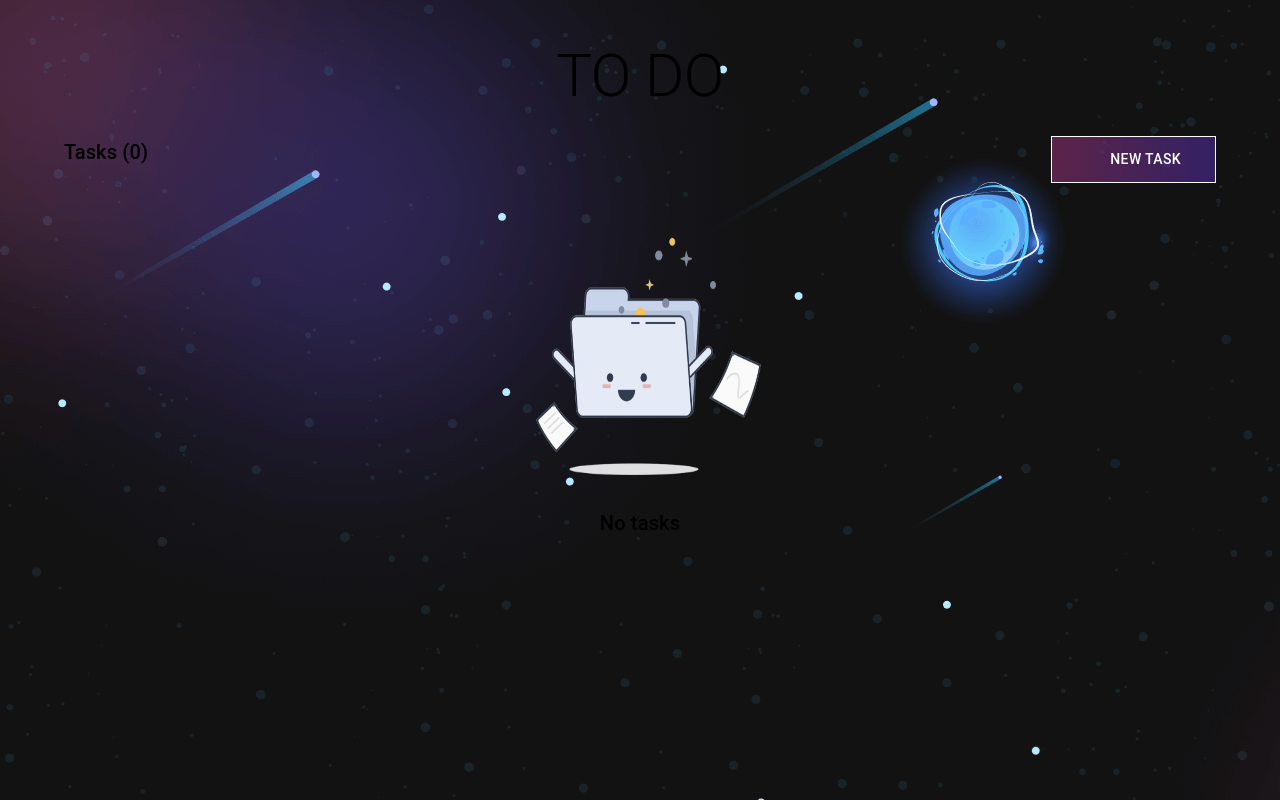
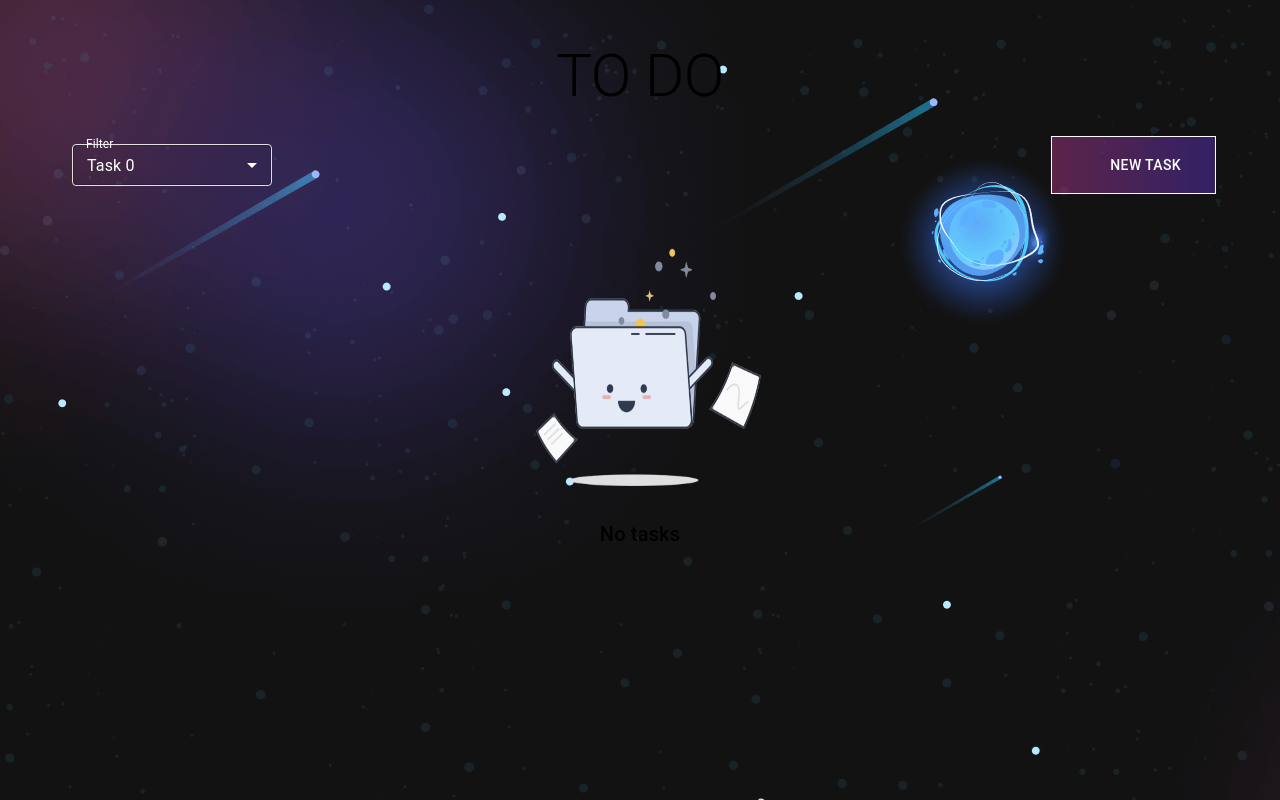
Before and after one commit to Danh-lofi/Todo-app, a Next.js app: page / in a window 1280 px wide. Built offline with nearby package versions, Linux system fonts and the light colour scheme; some icons are missing.

Commit message:
Add SelectComponent and filter functionality

```diff
--- /dev/null
+++ b/src/app/components/select/Select.tsx
@@ -0,0 +1,46 @@
+import * as React from 'react';
+import InputLabel from '@mui/material/InputLabel';
+import MenuItem from '@mui/material/MenuItem';
+import FormControl from '@mui/material/FormControl';
+import Select, { SelectChangeEvent } from '@mui/material/Select';
+
+type IProps = {
+    value: string;
+    handleChange: (value: string) => void;
+    options: {
+        value: string;
+        label: string;
+    }[];
+    title: string;
+}
+export default function SelectComponent({value, handleChange, options, title}: IProps) {
+
+
+  return (
+    <FormControl sx={{ m: 1, minWidth: 120 }} size="small">
+      <InputLabel sx={{color: '#fff'}} id="demo-select-small-label">{title}</InputLabel>
+      <Select
+        labelId="demo-select-small-label"
+        id="demo-select-small"
+        value={value}
+        label={title}
+        onChange={(e)=>handleChange(e.target.value)}
+        sx={{
+            border: '1px solid #e0e0e0',
+            color: '#fff',
+            '& svg':{
+                color: '#fff',
+            },
+            minWidth: '200px',
+
+
+        }}
+      >
+        {options.map((option, index) => (
+            <MenuItem key={index} value={option.value}>{option.label}</MenuItem>
+        )
+        )}
+      </Select>
+    </FormControl>
+  );
+}
--- a/src/app/page.tsx
+++ b/src/app/page.tsx
@@ -14,6 +14,7 @@ import Task from "./components/task/Task";
 import styles from "./page.module.css";
 import { ITask } from "./types/task";
 import img from './assets/empty-data.png';
+import SelectComponent from "./components/select/Select";
 
 
 const style = {
@@ -50,10 +51,15 @@ const TaskFormSchema = Yup.object().shape({
 
 export default function Home() {
   const [tasks, setTasks] = useState<ITask[]>([]);
+  const [tasksFilter, setTasksFilter] = useState<ITask[]>([]);
   const [open, setOpen] = useState(false);
   const [isEdit, setIsEdit] = useState(false);
   const [isEmpty, setIsEmpty] = useState(false);
-
+  const [options, setOptions] = useState<{value: string, label: string}[]>([{
+    value: 'all',
+    label: 'Task 0'
+  }])
+  const [typeFilter, setTypeFilter] = useState(options[0].value);
   const defaultValues: ITask = {
     id: '0',
     title: "",
@@ -96,6 +102,27 @@ export default function Home() {
     addTaskHandle(data);
     handleClose();
     reset(defaultValues);
+  }
+
+  const updateOptionsHandle = (tasks: ITask[]) => {
+    return [
+    { value: 'all', label: `Task ${tasks.length}`},
+    { value: 'completed', label: `Task Completed ${tasks.filter(task=>task.isCompleted).length}` },
+    { value: 'uncompleted', label: `Task Uncompleted ${tasks.filter(task=>!task.isCompleted).length}` },
+  ]
+  }
+
+  const filterTasksHandle = (tasks: ITask[], type: string) => {
+    if(type === 'all') return tasks;
+    if(type === 'completed') return tasks.filter(task=>task.isCompleted);
+    if(type === 'uncompleted') return tasks.filter(task=>!task.isCompleted);
+    return tasks;
+  }
+
+  const changeTypeFilterHandle = (value: string)=>{
+    const listFilter = filterTasksHandle(tasks, value);
+    setTasksFilter(listFilter);
+    setTypeFilter(value);
   }
 
   const generateRandomId = () => {
@@ -150,6 +177,8 @@ export default function Home() {
     }
     saveLocalStorages(tasks)
     setIsEmpty(false);
+    setOptions(updateOptionsHandle(tasks));
+    setTasksFilter(tasks);
   }, [tasks]);
 
   useEffect(() => {
@@ -161,12 +190,13 @@ export default function Home() {
       setIsEmpty(true);
     }
   }, [])
+
   return (
     <Container sx={{ my: 5 }}>
       <LocalizationProvider dateAdapter={AdapterDayjs}>
         <Typography variant="h2" className={styles.title} sx={{ textAlign: "center" }}>TO DO</Typography>
         <Grid item container md={12} mt={3} justifyContent="space-between">
-          <Typography variant="h6" className={styles.subtitle}>Tasks ({tasks.length})</Typography>
+          <SelectComponent title="Filter" options={options} value={typeFilter} handleChange={changeTypeFilterHandle} />
           <Button
             onClick={() => setOpen(true)}
             variant="outlined"
@@ -183,7 +213,7 @@ export default function Home() {
             <Typography variant="h6" className={styles.subtitle}>No tasks</Typography>
           </Box>
           :
-          <Task tasks={tasks} onDeleteTask={deleteTaskHandle} onEditRow={editTaskHandle} onCompletedTask={completeTaskHandle} />
+          <Task tasks={tasksFilter} onDeleteTask={deleteTaskHandle} onEditRow={editTaskHandle} onCompletedTask={completeTaskHandle} />
         }
 
         <Modal
```
